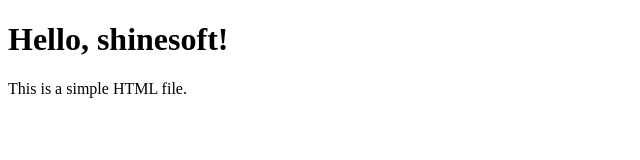
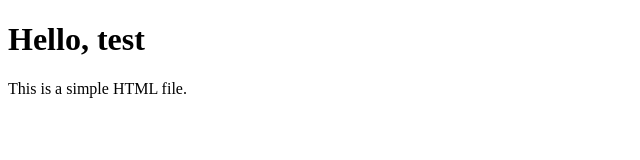
Before and after one commit to kiyo35/docker-image-build-push, a plain HTML site: page index.html in a window 1280 px wide. Shown: the whole page, without its empty margins (0-640 px from the left). Drawn offline with Linux system fonts and the light colour scheme.

Commit message:
Update index.html

```diff
--- a/index.html
+++ b/index.html
@@ -4,7 +4,7 @@
   <title>My First HTML Page</title>
 </head>
 <body>
-  <h1>Hello, shinesoft!</h1>
+  <h1>Hello, test</h1>
   <p>This is a simple HTML file.</p>
 </body>
 </html>
```
